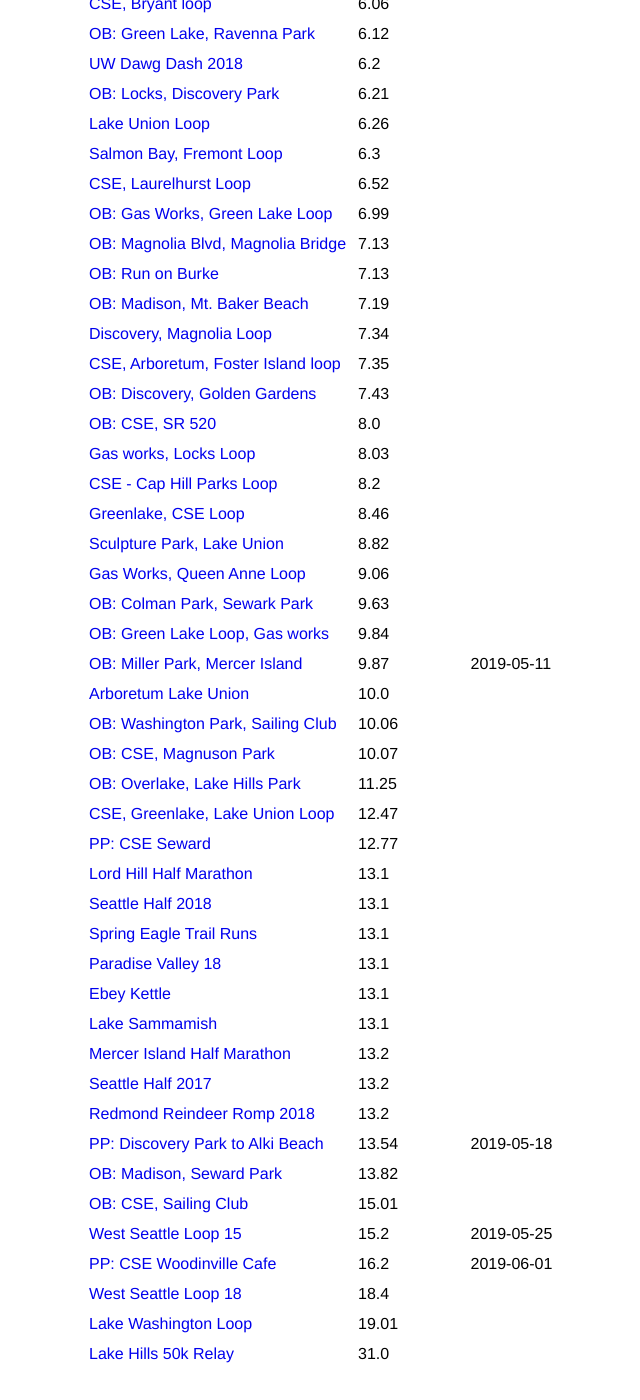
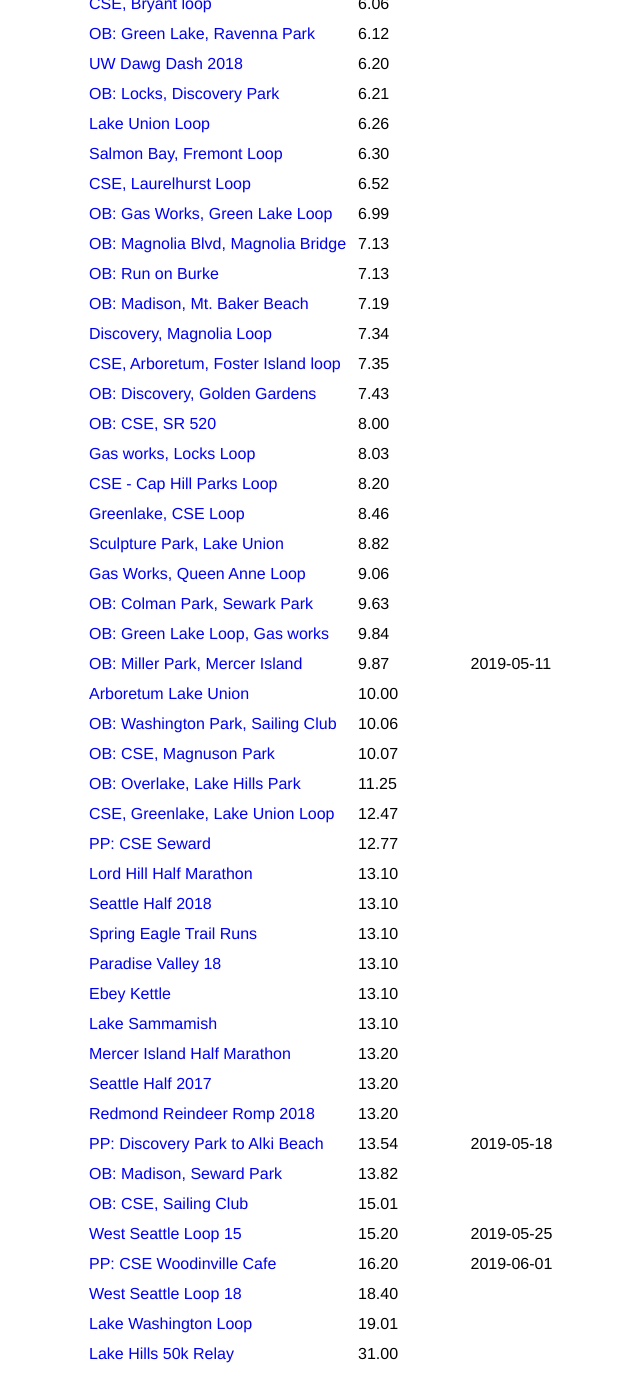
Before and after one commit to raceconditionrunning/raceconditionrunning.github.io, a Jekyll site: the page built from routes.html, in a window 1280 px wide and 1400 px high, scrolled down 962 px. Shown: the whole window, without its empty margins (233-873 px from the left). Built offline with Jekyll 4.4.1, drawn with Linux system fonts in a browser that asks for light colours; some of the changed text lies outside the part shown.

Commit message:
Formatting route distances with two digits after decimal

```diff
--- a/routes.html
+++ b/routes.html
@@ -17,7 +17,18 @@ layout: default
             <span class="name">{{ route.name }}</span>
           </a>
         </td>
-        <td> <span class="dist">{{ route.dist }}</span> </td>
+        {% comment %}
+
+          The following is a ridiculous hack to be able to format route
+          distances as %.2f
+
+          See: https://stackoverflow.com/questions/37862167/trailing-zeros-in-jekyll-liquid
+
+        {% endcomment %}
+        {% assign dist_split = route.dist | round: 2 | split: "." %}
+        {% assign dist_integral = dist_split[0] %}
+        {% assign dist_fractional = dist_split[1] | append: "00" | truncate: 2, "" %}
+        <td><span class="dist">{{ dist_integral }}.{{ dist_fractional }}</span></td>
         <td>
           <ul class="matched-runs comma-sep">
           {% for event in site.data.schedule %}
```
